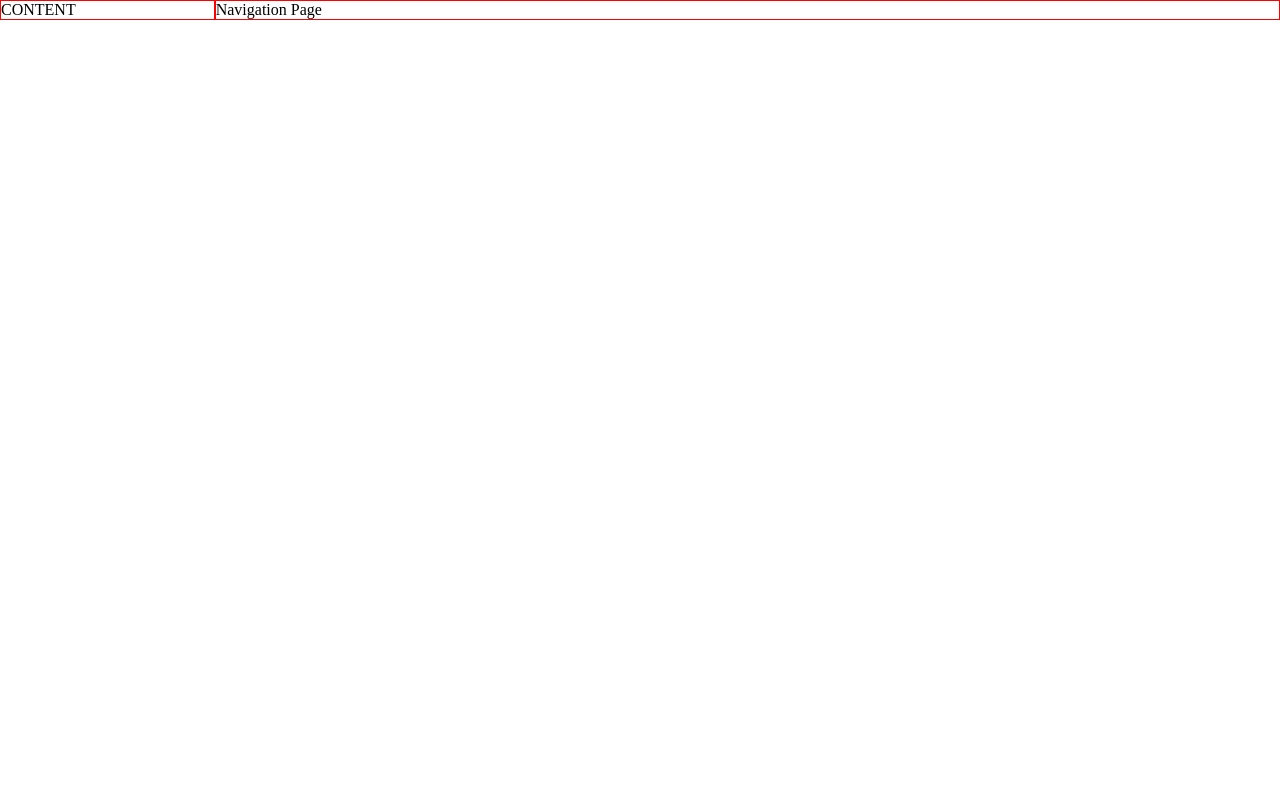
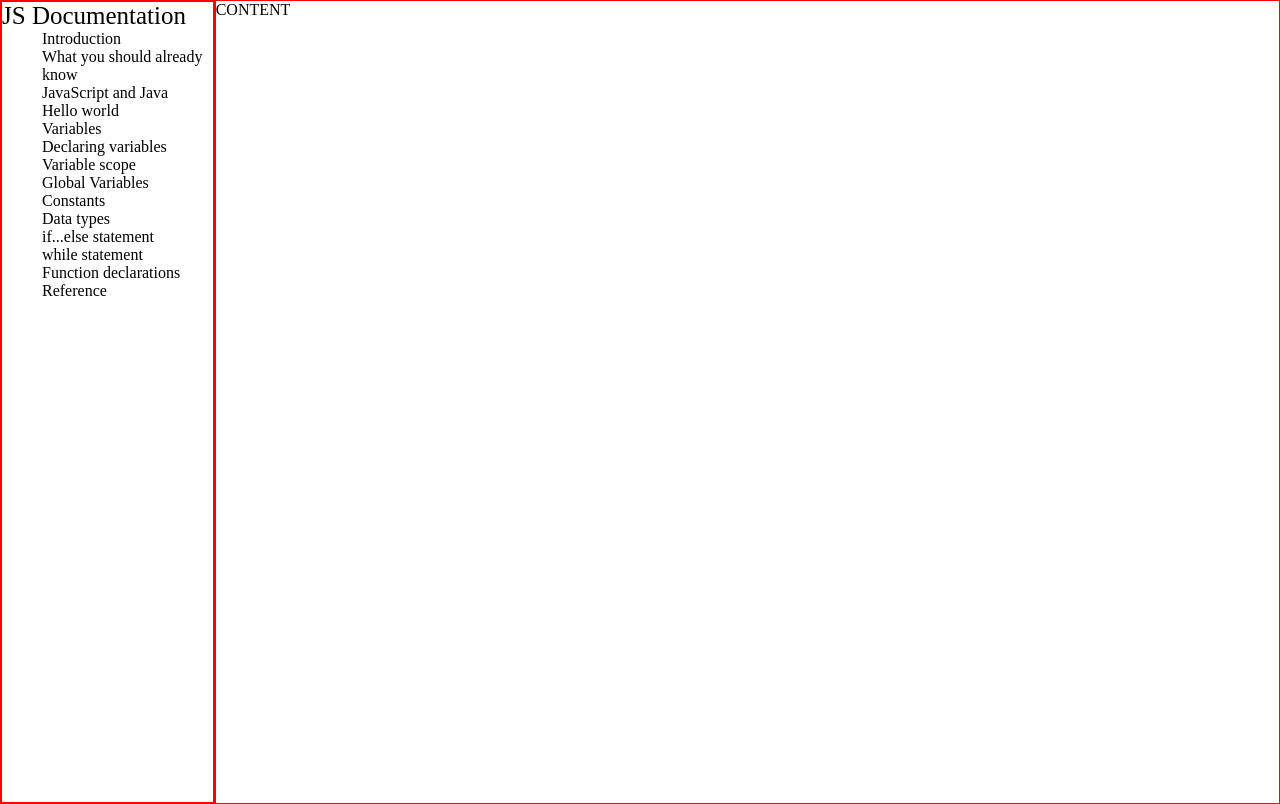
Before and after one commit to promie/fcc-technical-documentation, a Vue app: page / in a window 1280 px wide. Built offline with nearby package versions, Linux system fonts and the light colour scheme.

Commit message:
Added content to the navigation bar

```diff
--- a/src/components/Navigation.vue
+++ b/src/components/Navigation.vue
@@ -5,15 +5,42 @@ export default {
 </script>
 
 <template>
-  <div>
-    Navigation Page
+  <div class="navigation">
+    <div class="title">JS Documentation</div>
+    <ul>
+      <li>Introduction</li>
+      <li>What you should already know</li>
+      <li>JavaScript and Java</li>
+      <li>Hello world</li>
+      <li>Variables</li>
+      <li>Declaring variables</li>
+      <li>Variable scope</li>
+      <li>Global Variables</li>
+      <li>Constants</li>
+      <li>Data types</li>
+      <li>if...else statement</li>
+      <li>while statement</li>
+      <li>Function declarations</li>
+      <li>Reference</li>
+    </ul>
   </div>
 </template>
 
 <style scoped>
 /* Mobile First Approach */
 
+.title {
+  font-size: 25px;
+}
+
+ul {
+  list-style-type: none;
+}
+
 @media only screen and (min-width: 768px) {
   /* Desktop View */
+  .navigation {
+    min-height: 100vh;
+  }
 }
 </style>
--- a/src/views/Documentation.vue
+++ b/src/views/Documentation.vue
@@ -13,12 +13,12 @@ export default {
 
 <template>
   <div class="documentation">
+    <div class="navigation">
+      <Navigation />
+    </div>
+
     <div class="content">
       <Content />
-    </div>
-
-    <div class="navigation">
-      <Navigation />
     </div>
   </div>
 </template>
@@ -52,13 +52,11 @@ export default {
   }
 
   .content {
-    flex: 1;
-    width: 30%;
+    flex: 5;
   }
 
   .navigation {
-    flex: 5;
-    width: 70%;
+    flex: 1;
   }
 }
 </style>
```
